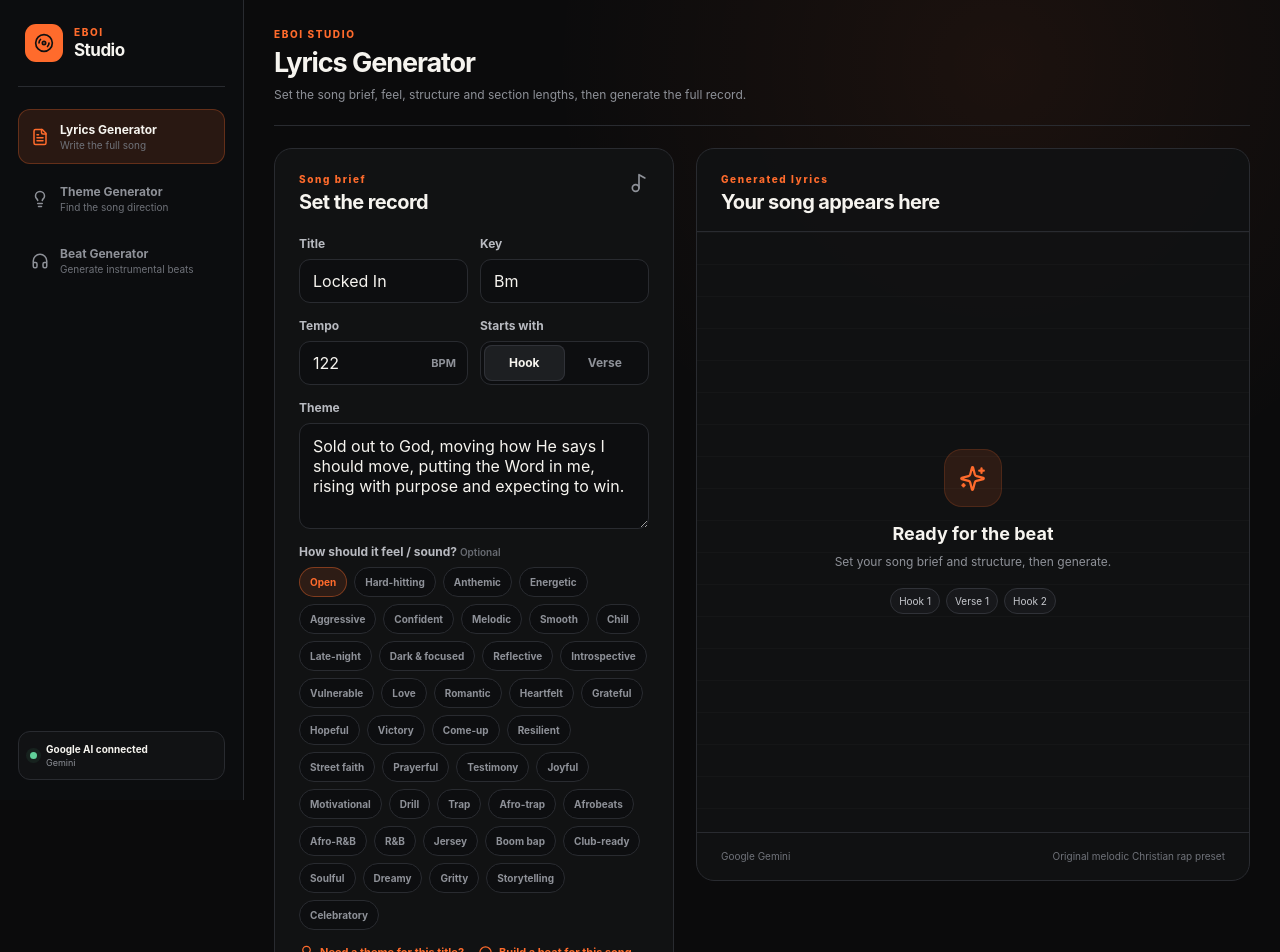
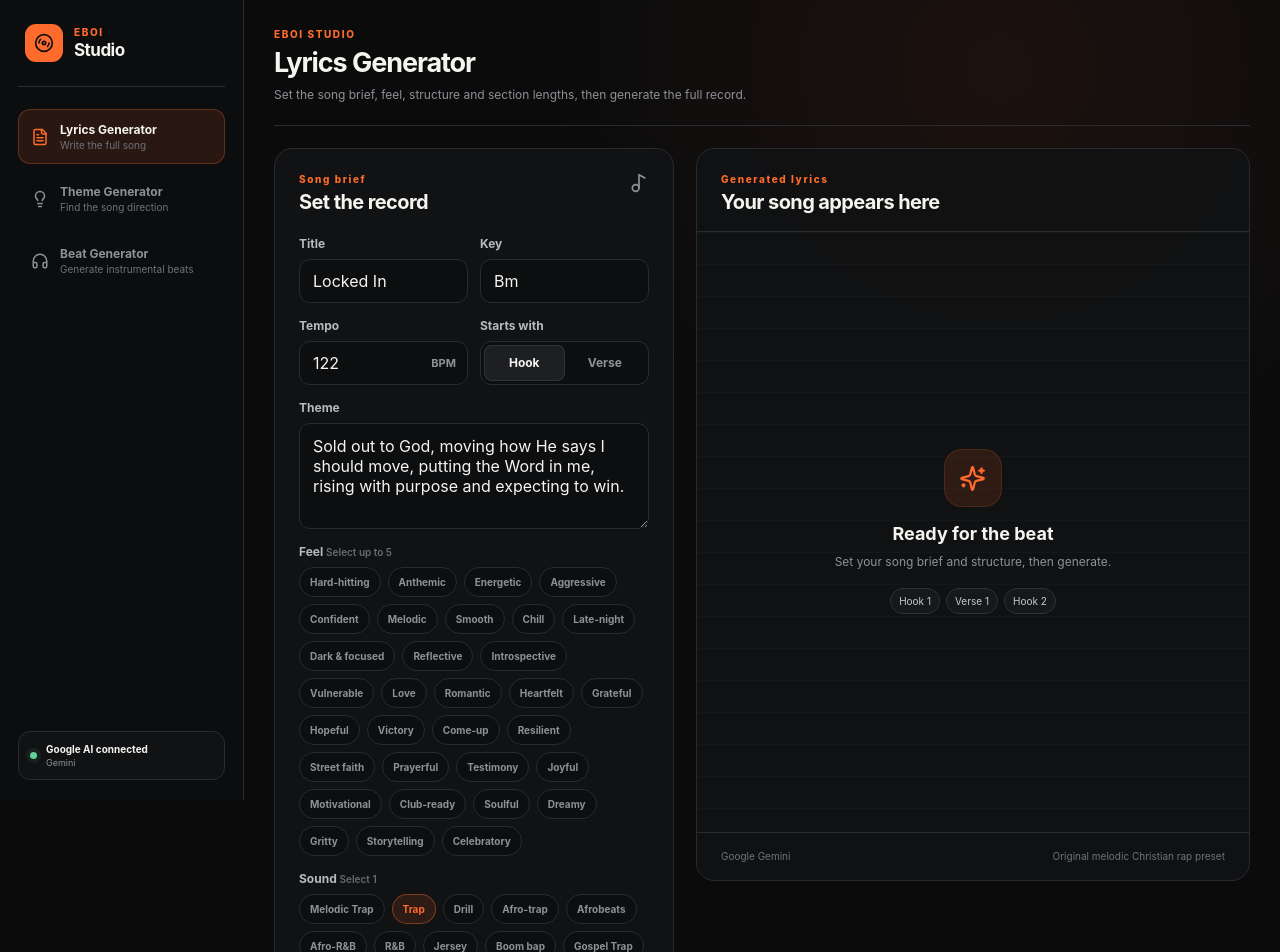
Before and after one commit to dannysammy202/eboi-gen, a Next.js app: page / in a window 1280 px wide. Shown: the top 952 px of the page. Built offline with nearby package versions, Linux system fonts and the light colour scheme.

Commit message:
Separate feel and sound controls

```diff
--- a/app/page.tsx
+++ b/app/page.tsx
@@ -24,7 +24,8 @@ type BeatMode = "preview" | "full";
 type FormState = {
   title: string;
   theme: string;
-  feel: string;
+  feels: string[];
+  sound: string;
   tempo: string;
   songKey: string;
   includeIntro: boolean;
@@ -49,7 +50,7 @@ type BeatForm = {
   genre: string;
   tempo: string;
   songKey: string;
-  feel: string;
+  feels: string[];
   drumStyle: string;
   bassStyle: string;
   melodyStyle: string;
@@ -58,8 +59,7 @@ type BeatForm = {
   description: string;
 };
 
-const directionOptions = [
-  "Open",
+const feelOptions = [
   "Hard-hitting",
   "Anthemic",
   "Energetic",
@@ -86,14 +86,6 @@ const directionOptions = [
   "Testimony",
   "Joyful",
   "Motivational",
-  "Drill",
-  "Trap",
-  "Afro-trap",
-  "Afrobeats",
-  "Afro-R&B",
-  "R&B",
-  "Jersey",
-  "Boom bap",
   "Club-ready",
   "Soulful",
   "Dreamy",
@@ -123,7 +115,8 @@ const beatGenreOptions = [
 const initialState: FormState = {
   title: "Locked In",
   theme: "Sold out to God, moving how He says I should move, putting the Word in me, rising with purpose and expecting to win.",
-  feel: "Open",
+  feels: [],
+  sound: "Trap",
   tempo: "122",
   songKey: "Bm",
   includeIntro: false,
@@ -142,7 +135,7 @@ const initialBeat: BeatForm = {
   genre: "Melodic Trap",
   tempo: "122",
   songKey: "Bm",
-  feel: "Melodic",
+  feels: ["Melodic"],
   drumStyle: "Hard trap drums, crisp hi-hats and a punchy snare",
   bassStyle: "Deep controlled 808s with tasteful glides",
   melodyStyle: "Dark melodic keys with space for vocals",
@@ -213,7 +206,8 @@ export default function Home() {
 
   const [themeTitle, setThemeTitle] = useState(initialState.title);
   const [themeTempo, setThemeTempo] = useState(initialState.tempo);
-  const [direction, setDirection] = useState("Open");
+  const [themeFeels, setThemeFeels] = useState<string[]>([]);
+  const [themeSound, setThemeSound] = useState("Trap");
   const [soundNote, setSoundNote] = useState("");
   const [themes, setThemes] = useState<ThemeIdea[]>([]);
   const [themeLoading, setThemeLoading] = useState(false);
@@ -242,6 +236,14 @@ export default function Home() {
     setBeat((current) => ({ ...current, [key]: value }));
   };
 
+  const toggleFeel = (selected: string[], option: string, setter: (next: string[]) => void) => {
+    if (selected.includes(option)) {
+      setter(selected.filter((item) => item !== option));
+      return;
+    }
+    if (selected.length < 5) setter([...selected, option]);
+  };
+
   async function generateThemes() {
     if (!themeTitle.trim()) {
       setThemeError("Enter a title before generating themes.");
@@ -260,7 +262,7 @@ export default function Home() {
       const response = await fetch("/api/themes", {
         method: "POST",
         headers: { "Content-Type": "application/json" },
-        body: JSON.stringify({ title: themeTitle, tempo: themeTempo, direction, soundNote }),
+        body: JSON.stringify({ title: themeTitle, tempo: themeTempo, feels: themeFeels, sound: themeSound, soundNote }),
       });
 
       const data = await response.json();
@@ -276,7 +278,7 @@ export default function Home() {
   }
 
   function useTheme(theme: ThemeIdea) {
-    setForm((current) => ({ ...current, title: themeTitle, theme: theme.theme, feel: direction, tempo: themeTempo }));
+    setForm((current) => ({ ...current, title: themeTitle, theme: theme.theme, feels: themeFeels, sound: themeSound, tempo: themeTempo }));
     setActiveTool("lyrics");
   }
 
@@ -285,7 +287,8 @@ export default function Home() {
       ...current,
       title: themeTitle,
       tempo: themeTempo,
-      feel: direction === "Open" ? current.feel : direction,
+      genre: themeSound,
+      feels: themeFeels,
       description: theme.theme,
     }));
     setActiveTool("beats");
@@ -297,7 +300,8 @@ export default function Home() {
       title: form.title,
       tempo: form.tempo,
       songKey: form.songKey,
-      feel: form.feel === "Open" ? current.feel : form.feel,
+      genre: form.sound,
+      feels: form.feels,
       description: form.theme,
     }));
     setActiveTool("beats");
@@ -309,7 +313,8 @@ export default function Home() {
       title: beat.title || current.title,
       tempo: beat.tempo,
       songKey: beat.songKey,
-      feel: beat.feel,
+      feels: beat.feels,
+      sound: beat.genre,
     }));
     setActiveTool("lyrics");
   }
@@ -470,16 +475,25 @@ export default function Home() {
               </label>
 
               <div className="field">
-                <span>How should it feel / sound? <small>Optional</small></span>
+                <span>Feel <small>Select up to 5</small></span>
                 <div className="direction-pills">
-                  {directionOptions.map((option) => (
-                    <button key={option} type="button" className={form.feel === option ? "active" : ""} onClick={() => update("feel", option)}>{option}</button>
+                  {feelOptions.map((option) => (
+                    <button key={option} type="button" className={form.feels.includes(option) ? "active" : ""} onClick={() => toggleFeel(form.feels, option, (next) => update("feels", next))}>{option}</button>
+                  ))}
+                </div>
+              </div>
+
+              <div className="field">
+                <span>Sound <small>Select 1</small></span>
+                <div className="direction-pills">
+                  {beatGenreOptions.map((option) => (
+                    <button key={option} type="button" className={form.sound === option ? "active" : ""} onClick={() => update("sound", option)}>{option}</button>
                   ))}
                 </div>
               </div>
 
               <div className="flow-links">
-                <button className="text-link" type="button" onClick={() => { setThemeTitle(form.title); setThemeTempo(form.tempo); setDirection(form.feel); setActiveTool("themes"); }}>
+                <button className="text-link" type="button" onClick={() => { setThemeTitle(form.title); setThemeTempo(form.tempo); setThemeFeels(form.feels); setThemeSound(form.sound); setActiveTool("themes"); }}>
                   <Lightbulb size={15} /> Need a theme for this title?
                 </button>
                 <button className="text-link" type="button" onClick={openBeatFromLyrics}>
@@ -589,10 +603,19 @@ export default function Home() {
               </div>
 
               <div className="field">
-                <span>How should it feel / sound? <small>Optional</small></span>
+                <span>Feel <small>Select up to 5</small></span>
                 <div className="direction-pills">
-                  {directionOptions.map((option) => (
-                    <button key={option} type="button" className={direction === option ? "active" : ""} onClick={() => setDirection(option)}>{option}</button>
+                  {feelOptions.map((option) => (
+                    <button key={option} type="button" className={themeFeels.includes(option) ? "active" : ""} onClick={() => toggleFeel(themeFeels, option, setThemeFeels)}>{option}</button>
+                  ))}
+                </div>
+              </div>
+
+              <div className="field">
+                <span>Sound <small>Select 1</small></span>
+                <div className="direction-pills">
+                  {beatGenreOptions.map((option) => (
+                    <button key={option} type="button" className={themeSound === option ? "active" : ""} onClick={() => setThemeSound(option)}>{option}</button>
                   ))}
                 </div>
               </div>
@@ -686,10 +709,10 @@ export default function Home() {
               </div>
 
               <div className="field">
-                <span>Feel / direction</span>
+                <span>Feel <small>Select up to 5</small></span>
                 <div className="direction-pills">
-                  {directionOptions.filter((option) => !["Open", "Trap", "Drill", "Afro-trap", "Afrobeats", "Afro-R&B", "R&B", "Jersey", "Boom bap"].includes(option)).map((option) => (
-                    <button key={option} type="button" className={beat.feel === option ? "active" : ""} onClick={() => updateBeat("feel", option)}>{option}</button>
+                  {feelOptions.map((option) => (
+                    <button key={option} type="button" className={beat.feels.includes(option) ? "active" : ""} onClick={() => toggleFeel(beat.feels, option, (next) => updateBeat("feels", next))}>{option}</button>
                   ))}
                 </div>
               </div>
@@ -748,7 +771,7 @@ export default function Home() {
                     <div>
                       <p>{beat.genre}</p>
                       <h3>{beat.title || "Untitled beat"}</h3>
-                      <span>{beat.tempo} BPM · {beat.songKey} · {beat.feel}</span>
+                      <span>{beat.tempo} BPM · {beat.songKey} · {beat.feels.join(" · ") || "Open feel"}</span>
                     </div>
                   </div>
                   <audio controls src={beatAudioUrl} className="beat-audio" />
```
